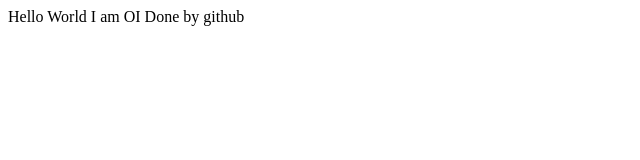
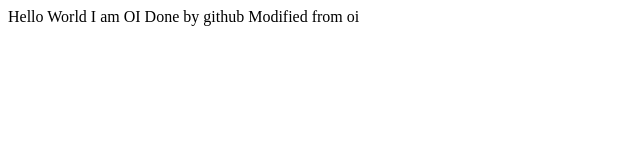
Before and after one commit to orkunozbek/git_training, a plain HTML site: page index.html in a window 1280 px wide. Shown: the whole page, without its empty margins (0-640 px from the left). Drawn offline with Linux system fonts and the light colour scheme.

Commit message:
changed index.html

```diff
--- a/index.html
+++ b/index.html
@@ -4,5 +4,6 @@
   Hello World
   I am OI
   Done by github
+  Modified from oi
 </body>
 </html>
```
